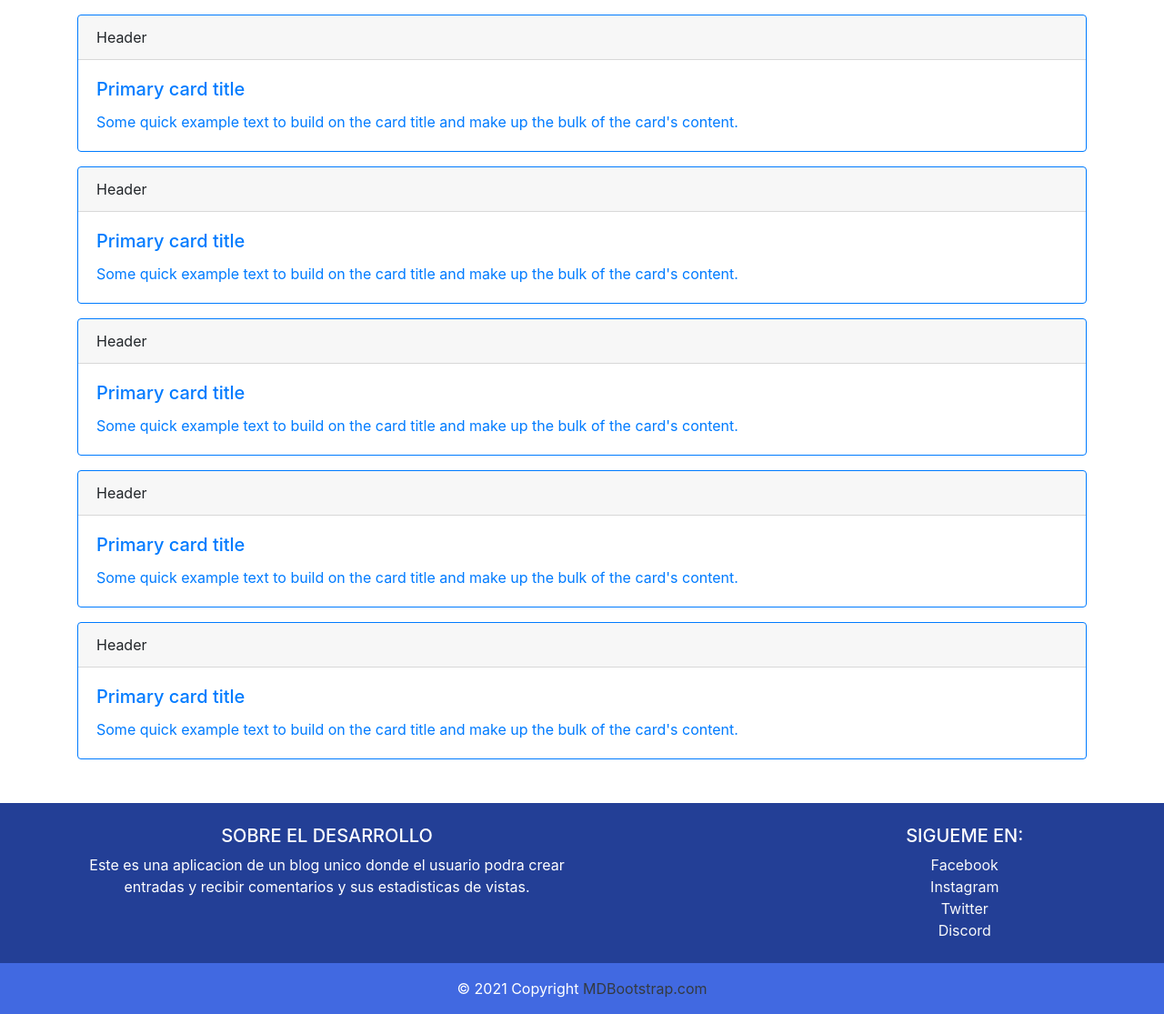
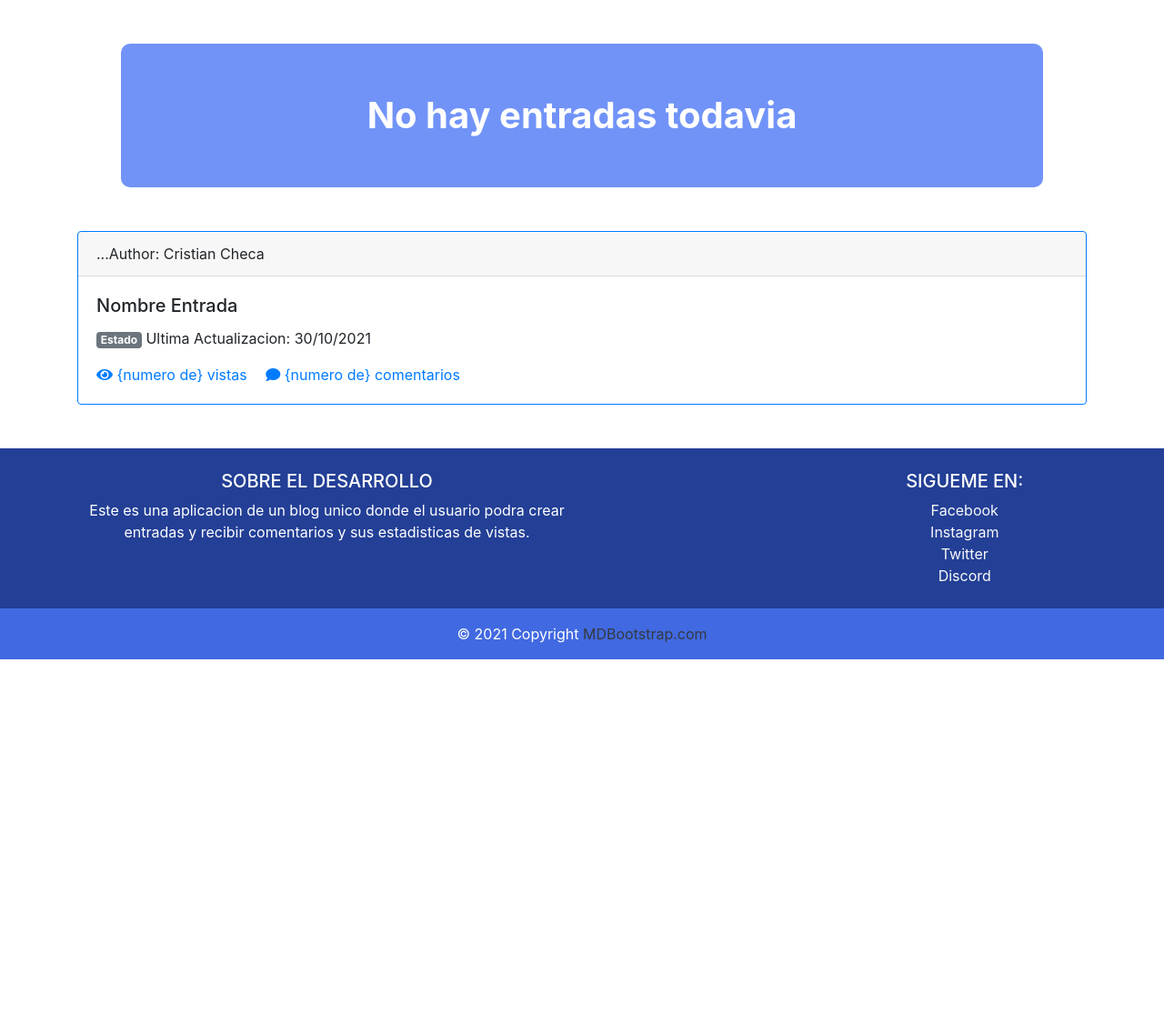
Before and after one commit to Chek97/Blog-Personal, a PHP site: page /view/Main/mainEntry.php in a window 1280 px wide. Shown: the part 130-1245 px from the top of the page at 91% size. After the commit the page ends 855 px from the top, so only its background shows below. Run offline with PHP 8.4, Linux system fonts and the light colour scheme.

Commit message:
esquema entradas terminado

```diff
--- a/public/css/style.css
+++ b/public/css/style.css
@@ -9,3 +9,15 @@
 .landing-header > h1 {
     font-weight: 700;
 }
+
+.alert-message {
+    background-color: rgb(113, 147, 248);
+    color: white;
+    font-size: 40px;
+    text-align: center;
+    border-radius: 10px;
+}
+
+.body-entry {
+    height: 100%;
+}
--- a/view/Main/mainEntry.php
+++ b/view/Main/mainEntry.php
@@ -12,40 +12,26 @@
         <header>
             <h1>ENTRADAS CREADAS</h1>
         </header>
-        <div>
+        <?php
+            //si no hay entradas colocar alerta que no hay cartas
+        ?>
+        <div class="alert alert-message m-5 pt-5 pb-5" role="alert">
+            <strong>No hay entradas todavia</strong>
+        </div>
+        <div class="body-entry mb-5">
             <div class="card border-primary mt-3">
-                <div class="card-header">Header</div>
-                <div class="card-body text-primary">
-                    <h5 class="card-title">Primary card title</h5>
-                    <p class="card-text">Some quick example text to build on the card title and make up the bulk of the card's content.</p>
-                </div>
-            </div>
-            <div class="card border-primary mt-3">
-                <div class="card-header">Header</div>
-                <div class="card-body text-primary">
-                    <h5 class="card-title">Primary card title</h5>
-                    <p class="card-text">Some quick example text to build on the card title and make up the bulk of the card's content.</p>
-                </div>
-            </div>
-            <div class="card border-primary mt-3">
-                <div class="card-header">Header</div>
-                <div class="card-body text-primary">
-                    <h5 class="card-title">Primary card title</h5>
-                    <p class="card-text">Some quick example text to build on the card title and make up the bulk of the card's content.</p>
-                </div>
-            </div>
-            <div class="card border-primary mt-3">
-                <div class="card-header">Header</div>
-                <div class="card-body text-primary">
-                    <h5 class="card-title">Primary card title</h5>
-                    <p class="card-text">Some quick example text to build on the card title and make up the bulk of the card's content.</p>
-                </div>
-            </div>
-            <div class="card border-primary mb-5 mt-3">
-                <div class="card-header">Header</div>
-                <div class="card-body text-primary">
-                    <h5 class="card-title">Primary card title</h5>
-                    <p class="card-text">Some quick example text to build on the card title and make up the bulk of the card's content.</p>
+                <div class="card-header">...Author: Cristian Checa</div>
+                <div class="card-body">
+                    <h5 class="card-title">Nombre Entrada</h5>
+                    <p class="card-text"><span class="badge badge-secondary"> Estado </span> Ultima Actualizacion: 30/10/2021</p>
+                    <p class="card-text">
+                        <a href="#" class="mr-3">
+                            <i class="fa fa-eye" aria-hidden="true"></i> {numero de} vistas
+                        </a>
+                        <a href="#">
+                            <i class="fa fa-comment" aria-hidden="true"></i> {numero de} comentarios
+                        </a>
+                    </p>
                 </div>
             </div>
         </div>
```
